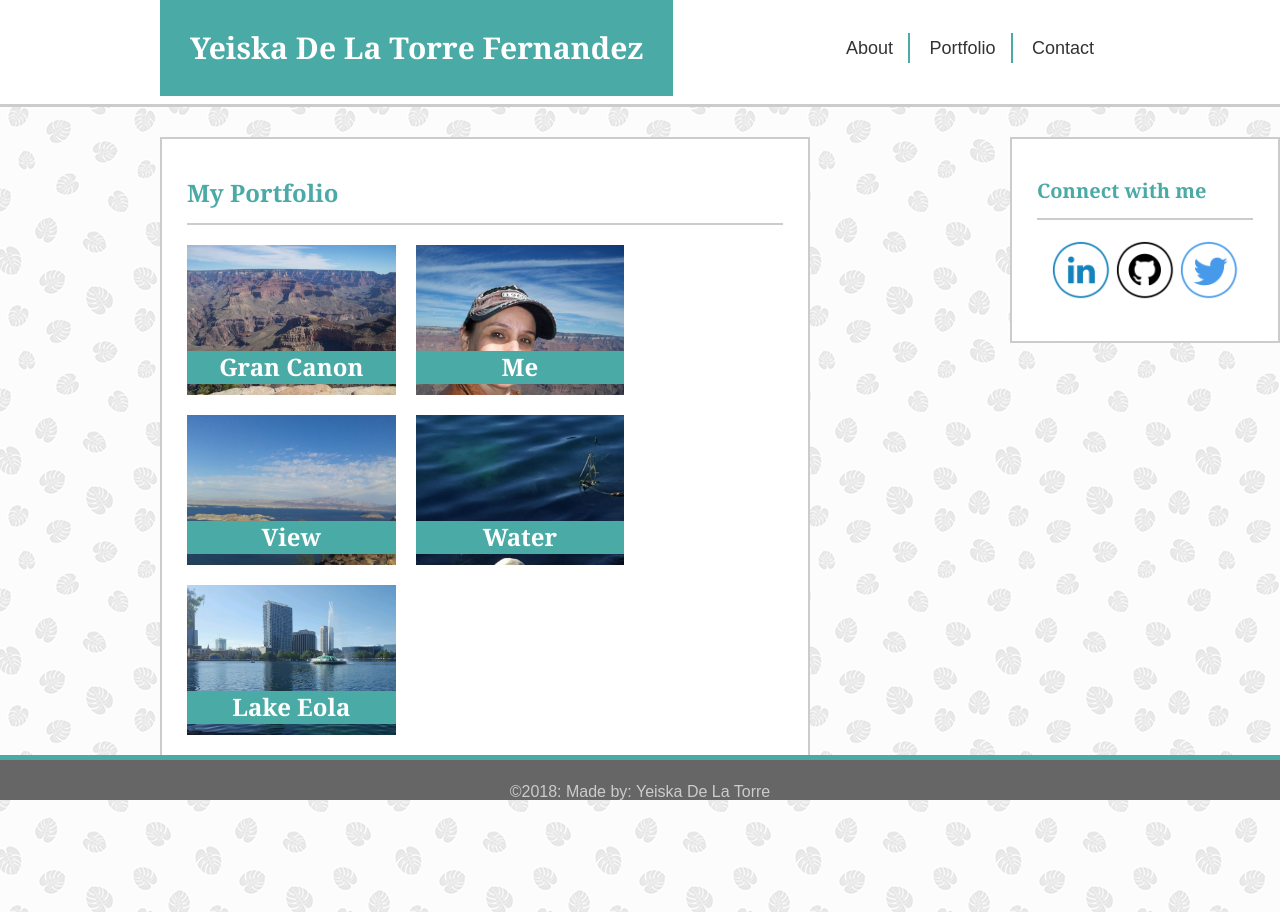
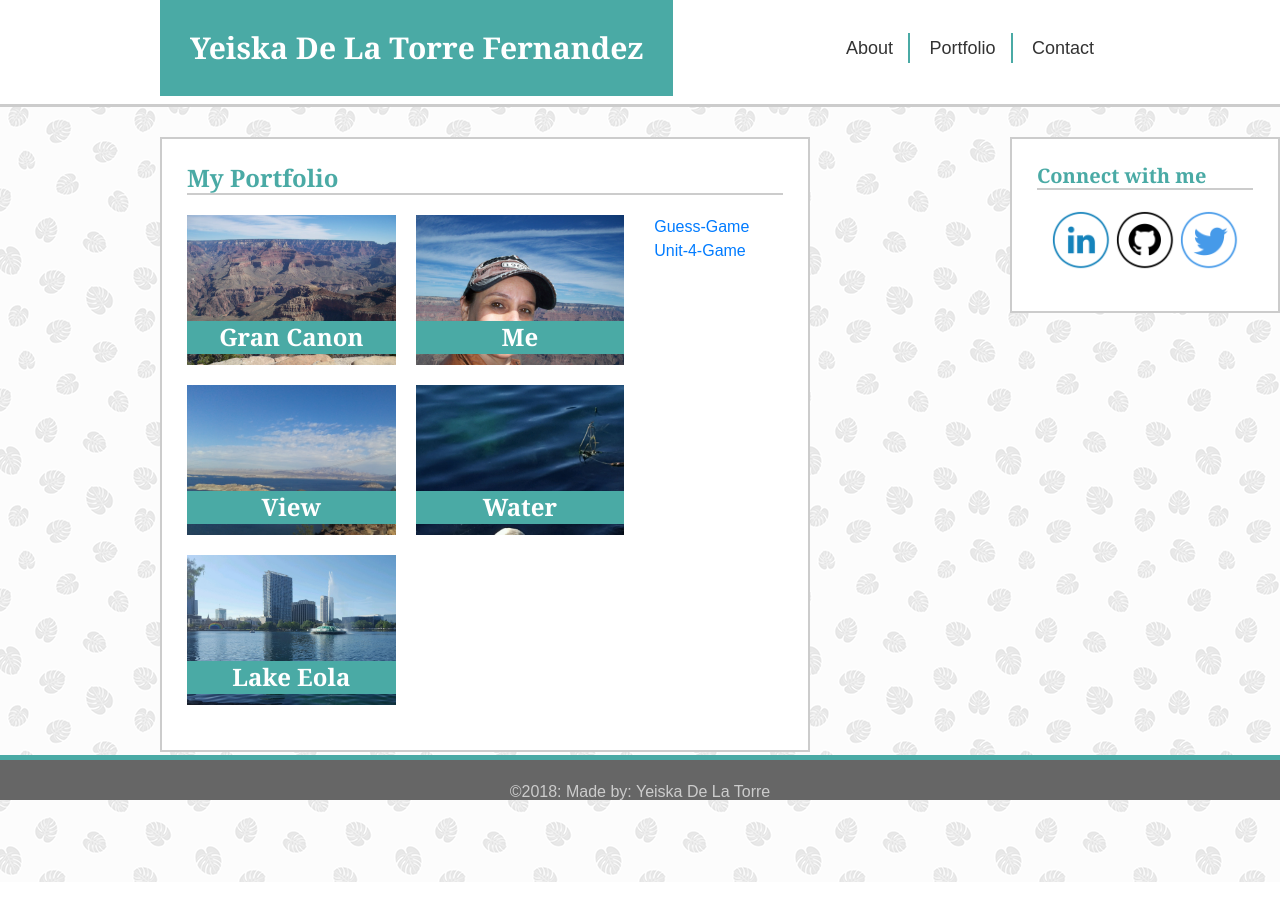
Before and after one commit to Yeiska/Responsive-Portfolio, a plain HTML site: page portfolio.html in a window 1280 px wide. After the commit the page ends 882 px from the top, so only its background shows below. Drawn offline with nearby package versions, Linux system fonts and the light colour scheme.

Commit message:
add link games

```diff
--- a/assets/css/style.css
+++ b/assets/css/style.css
@@ -95,6 +95,11 @@ input{
      position: absolute;
      width: 100%;
      bottom: 3px;
+}
+#game, #unit-4-game{
+    float: bottom;
+    clear: both;
+    padding: 30px;
 }
 #left-column, #rigth-column{
     background: white;
--- a/portfolio.html
+++ b/portfolio.html
@@ -1,4 +1,4 @@
-<!DOCTYPE <!DOCTYPE html>
+<!DOCTYPE html>
 <DOCTYPE html>
     <html>
 
@@ -50,6 +50,12 @@
                 <div class="portfolio" id="lake">
                     <h4>Lake Eola</h4>
                 </div>
+                <div>
+                    <a id="game" href="https://yeiska.github.io/Word-Guess-Game/">Guess-Game</a>
+                </div>
+                <div>
+                    <a  id="unit-4-game" href="https://yeiska.github.io/unit-4-game/">Unit-4-Game</a>
+                </div>
             </section>
         </div>
         <aside id="rigth-column">
@@ -74,6 +80,8 @@
                 &copy;2018: Made by: Yeiska De La Torre
             </footer>
         </div>
+        <!-- Bootstrap CDN -->
+        <script src="https://maxcdn.bootstrapcdn.com/bootstrap/4.0.0/js/bootstrap.min.js"></script></script>
     </body>
 
     </html>
```
Also changed, not shown: index.html (+3 -0 lines). Lines whose indentation alone changed are shown as unchanged.
